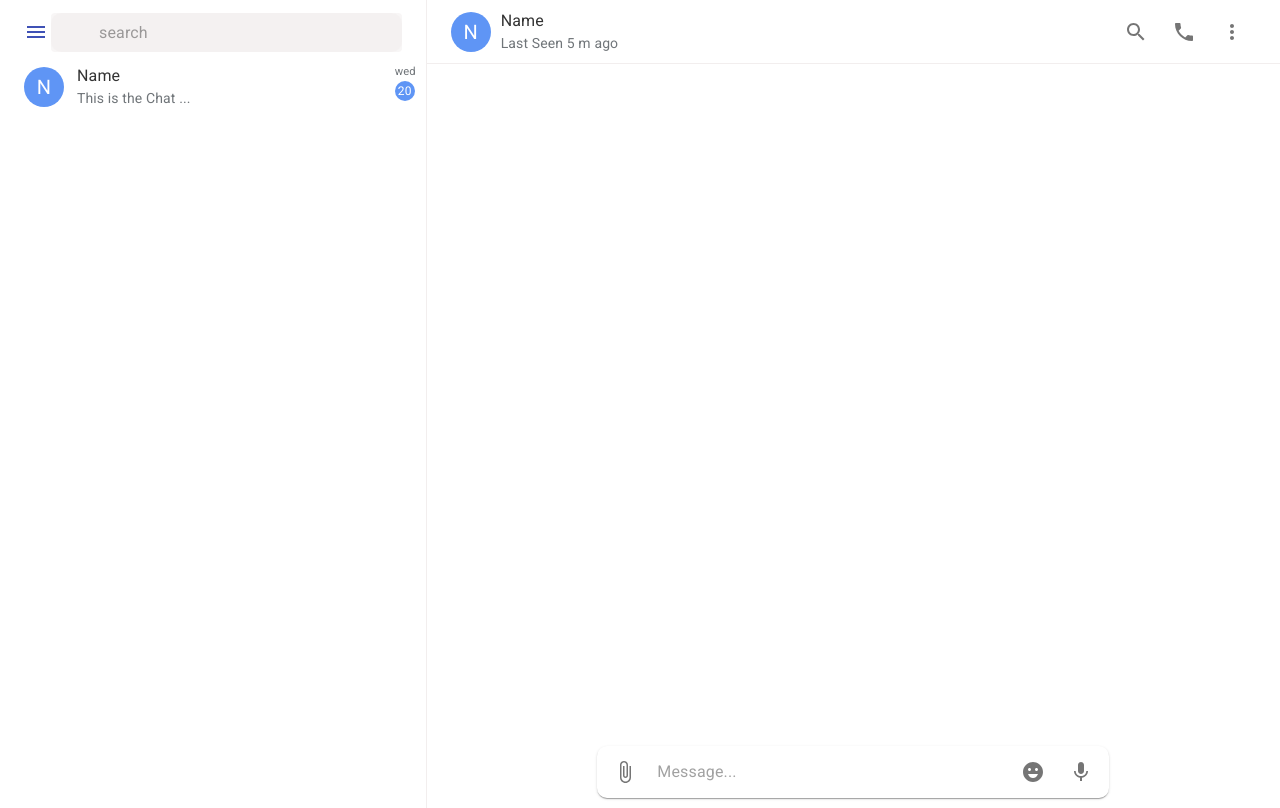
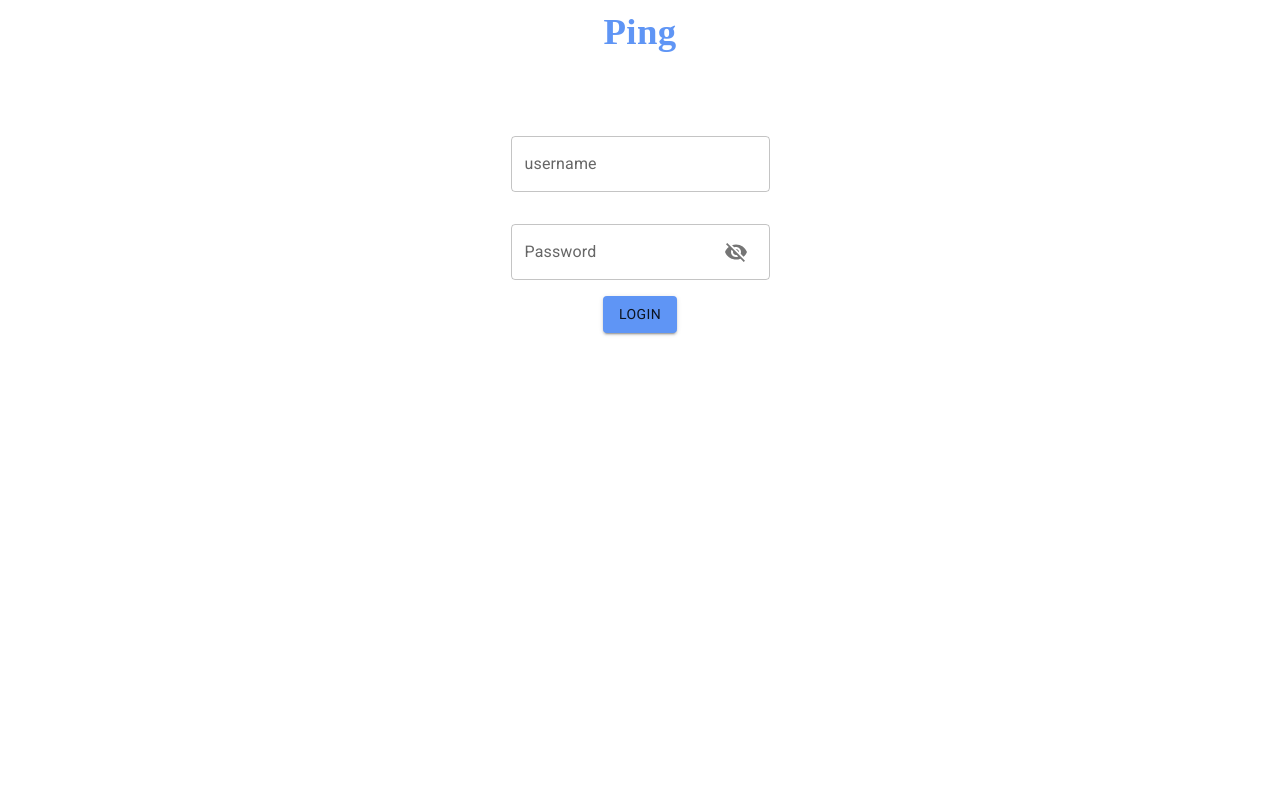
Before and after one commit to vishwa3596/matrix-js-client, a React (Create React App) app: page / in a window 1280 px wide. Built offline with nearby package versions, Linux system fonts and the light colour scheme; a web font is replaced by a local one.

Commit message:
Resolves event function running many times.

```diff
--- a/src/component/Web/DashBoard.jsx
+++ b/src/component/Web/DashBoard.jsx
@@ -1,4 +1,4 @@
-import React,{useState} from "react";
+import React,{useState, useEffect} from "react";
 
 import { Event } from "./util/event";
 import ChatArea from "./ChatArea";
@@ -11,7 +11,9 @@ const DashBoard = (props) => {
   const userInformation = props.userInformation;
   console.log(userInformation);
 
-  Event(userInformation, setUserSyncState);
+	useEffect(() => {
+		Event(userInformation, setUserSyncState);
+	}, [] );
 
 
   return <React.Fragment>
--- a/src/component/Web/main.jsx
+++ b/src/component/Web/main.jsx
@@ -50,13 +50,12 @@ const Main = () => {
   };
   return (
     <>
-        <ChatArea />
-		{/*	{(userInformation.isLoggedin === null) ? <Spinner /> :*/}
-		{/*		( (userInformation.isLoggedin === true) ?*/}
-		{/*			<DashBoard userInformation={userInformation.Information} /> :*/}
-		{/*			<CreateNewClient userData={loggedUserInfo} />*/}
-		{/*		)*/}
-		{/*	}*/}
+			{(userInformation.isLoggedin === null) ? <Spinner /> :
+				( (userInformation.isLoggedin === true) ?
+					<DashBoard userInformation={userInformation.Information} /> :
+					<CreateNewClient userData={loggedUserInfo} />
+				)
+			}
     </>
   );
 };
--- a/src/component/Web/util/event.js
+++ b/src/component/Web/util/event.js
@@ -67,6 +67,8 @@ export const Event = async (responseFromLogin, setUserSyncState) => {
   });
   clientSync(client, setUserSyncState);
   client.startClient();
+
+	console.log("SYNC DONE");
 };
 
 // when the main.jsx is loading the page need to verify that the localstorage have data for the user obvio it is not accesiable so we can't fetch it for ourselves but I need to find that method.
```
